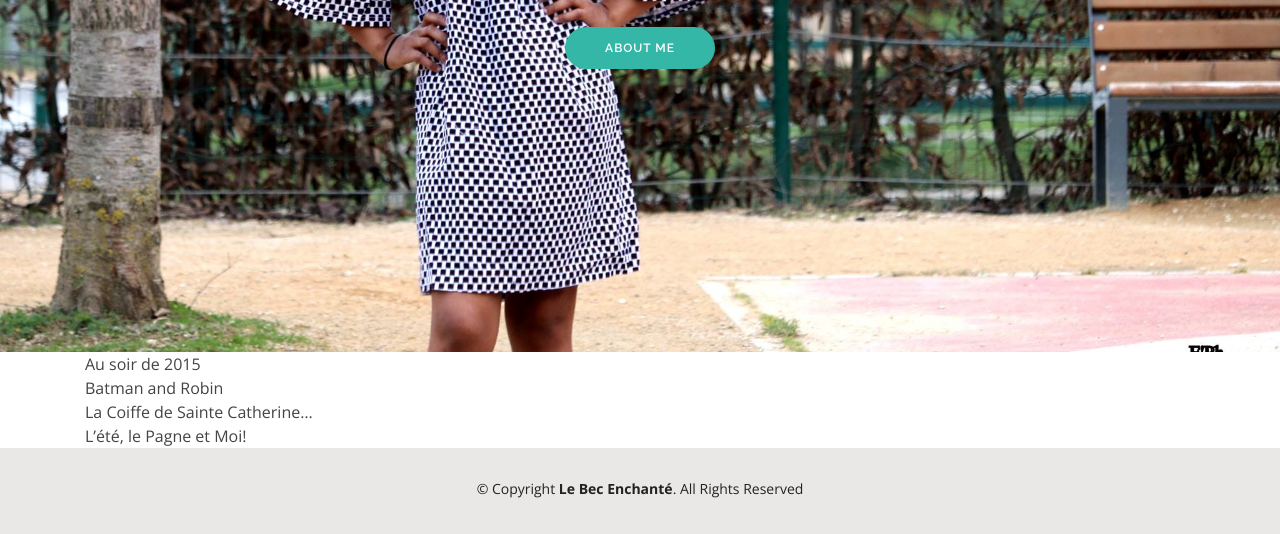
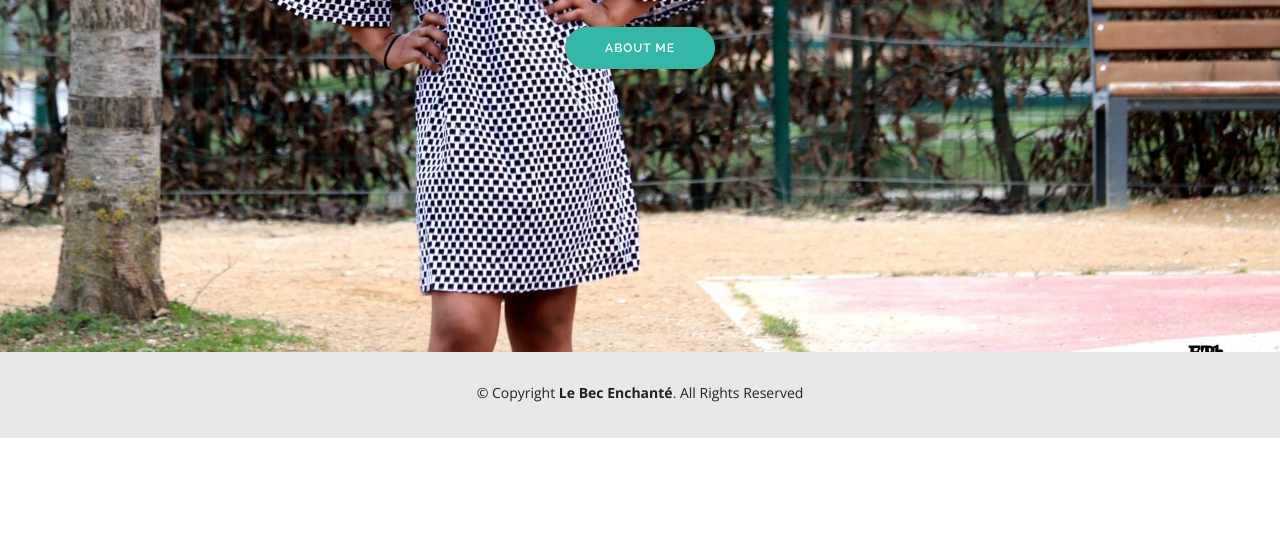
Before and after one commit to Trafalgah210/Html-and-CSS-, a plain HTML site: page index.html in a window 1280 px wide. Shown: the part 448-982 px from the top of the page. After the commit the page ends 886 px from the top, so only its background shows below. Drawn offline with nearby package versions, Linux system fonts and the light colour scheme.

Commit message:
home page amended

```diff
--- a/index.html
+++ b/index.html
@@ -49,14 +49,7 @@
       <a href="about.html" class="btn-about">About Me</a>
     </div>
   </section>
-		<div class="container">
-			<div>Au soir de 2015</div>
-			<div>Batman and Robin</div>
-			<div>La Coiffe de Sainte Catherine…</div>
-			<div>L’été, le Pagne et Moi!</div>
-
-		</div>
-  			<footer id="footer">
+  	<footer id="footer">
     				<div class="container">
       					<div class="copyright">
         					&copy; Copyright <strong><span>Le Bec Enchanté</span></strong>. All Rights Reserved
```
